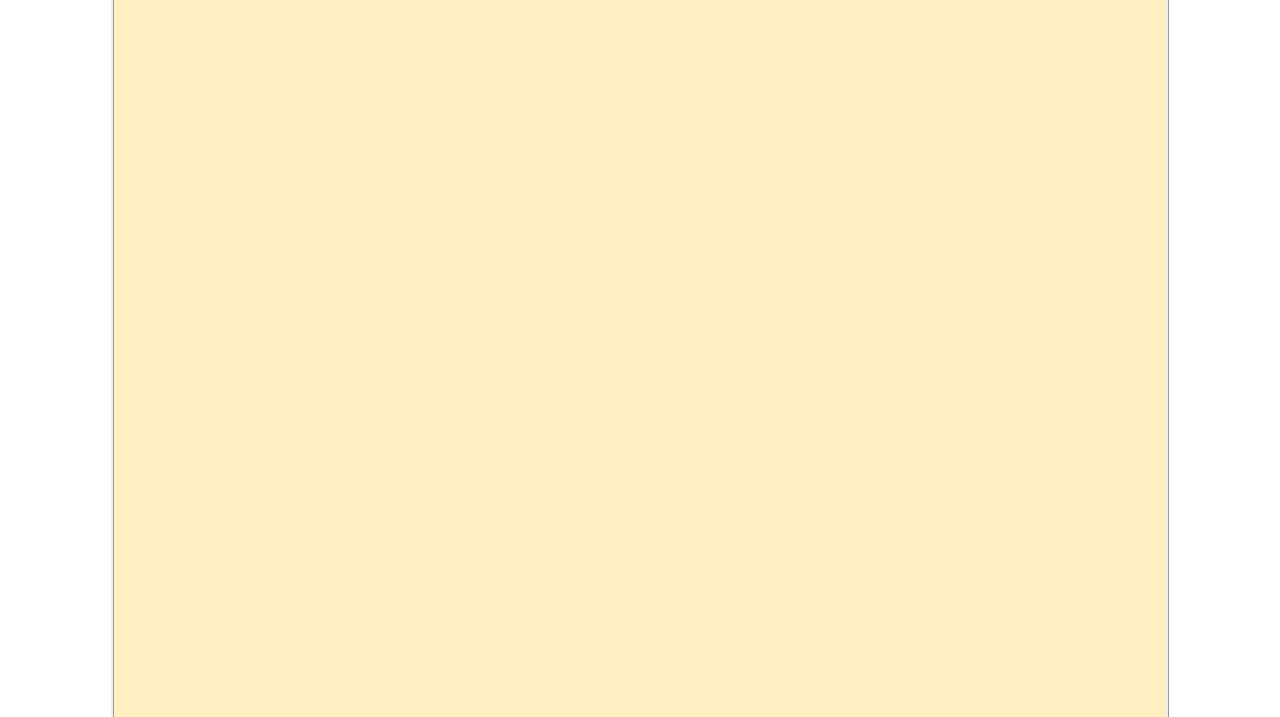
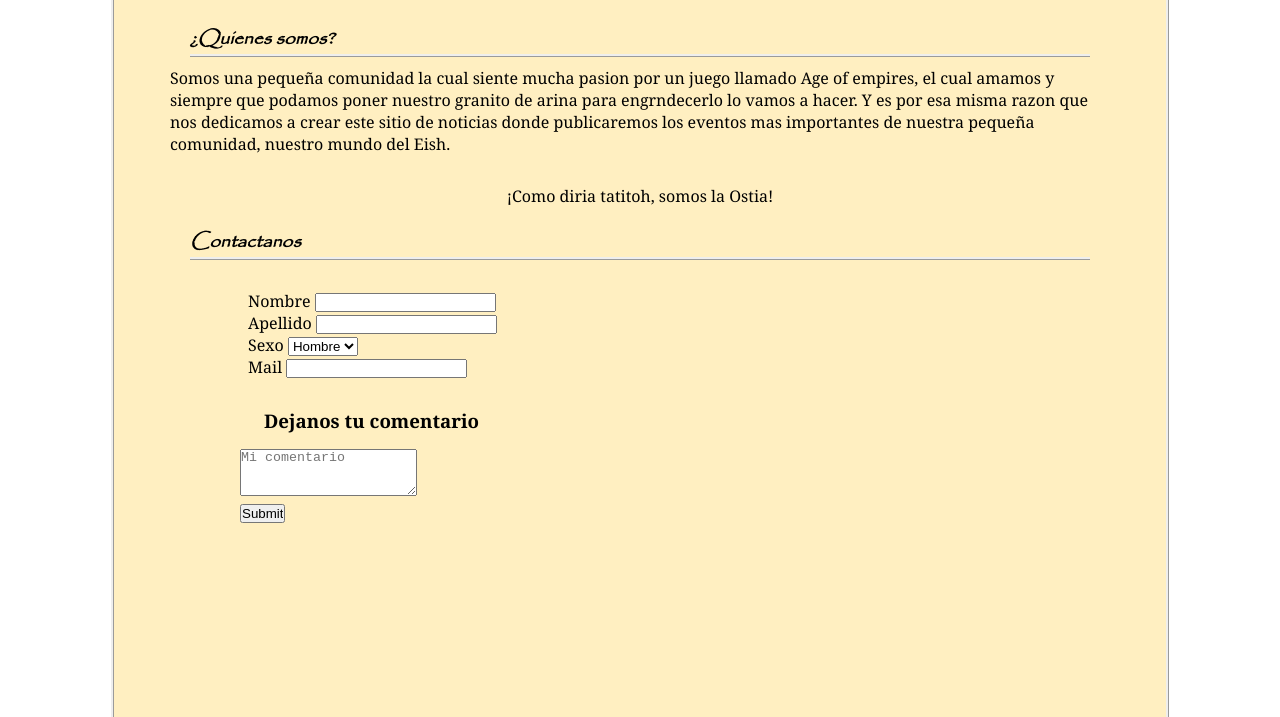
Before and after one commit to Polomir/TP-Frontend, a plain HTML site: page quienesSomos.html in a window 1280 px wide. Shown: the part 83-800 px from the top of the page. Drawn offline with Linux system fonts and the light colour scheme.

Commit message:
Subo todo alfin compaginado

```diff
--- a/css/Body-1Styles.css
+++ b/css/Body-1Styles.css
@@ -214,6 +214,18 @@ p{
     border-radius: 10px;
 }
 
+.Formulario{
+    margin-top: 3%;
+    display: flex;
+    flex-direction: column;
+    justify-content: center;
+    width: 80%;
+}
+
+.OpcionF{
+    margin: 1%;
+}
+
 @media (max-width:1070px) {
     .PaginaPrincipal{
         grid-template-columns: repeat(1, 2fr);
--- a/quienesSomos.html
+++ b/quienesSomos.html
@@ -6,7 +6,6 @@
     <meta name="viewport" content="width=device-width, initial-scale=1.0">
     <title>Agepedia</title>
 
-    <link rel="stylesheet" href="css/animacionHamMen.css">
     <link rel="stylesheet" href="css/HeaderStyles.css">
     <link rel="stylesheet" href="css/Body-1Styles.css">
     <link rel="stylesheet" href="css/FooterStyles.css">
@@ -42,7 +41,44 @@
     </header>
     <main>
         <div class="PaginaSecundaria">
-
+            <h1 class="TituloDePagina">¿Quienes somos?</h1>
+            <p>Somos una pequeña comunidad la cual siente mucha pasion por un juego llamado Age of empires, el cual amamos y siempre que podamos poner nuestro granito de arina para
+                engrndecerlo lo vamos a hacer. Y es por esa misma razon que nos dedicamos a crear este sitio de noticias donde publicaremos los eventos mas importantes de nuestra pequeña comunidad, nuestro mundo del Eish.
+            </p>
+            <p>¡Como diria tatitoh, somos la Ostia!</p>
+            <h1 class="TituloDePagina">Contactanos</h1>
+            <div class="Formulario">
+                <form action="https://formspree.io/f/xlevpvng" method="post">
+                    <label class="OpcionF">Nombre
+                        <input type="text" name="Nombre" id="name" required>
+                    </label>
+                    <br>
+                    <label class="OpcionF">Apellido
+                        <input type="text" name="Apellido" id="Surname" required>
+                    </label>
+                    <br>
+                    <label class="OpcionF"> Sexo
+                        <select name="Sexo" id="sexo" required>
+                            <option value="1">Hombre</option>
+                            <option value="2">Mujer</option>
+                            <option value="3">Otro</option>
+                        </select>
+                    </label>
+                    <br>
+                    <label class="OpcionF">Mail
+                        <input type="text" name="mail" id="mail" required>
+                    </label>
+                    <br>
+                    <label class="OpcionF">
+                        <h3> Dejanos tu comentario</h3>
+                        <textarea name="Opinion" id="Opinion" maxlength="100" placeholder="Mi comentario" required rows="3"></textarea>
+                    </label>
+                    <br>
+                    <label>
+                        <input type="submit" name="submit">
+                    </label>
+                </form>
+            </div>
         </div>
     </main>
     <footer>
```
Also changed, not shown: agepage.html (+0 -1 lines), index.html (+0 -11 lines), integrantes.html (+0 -1 lines), scripts/ageApi.js (added, +7 -0 lines), termycond.html (+0 -1 lines).
